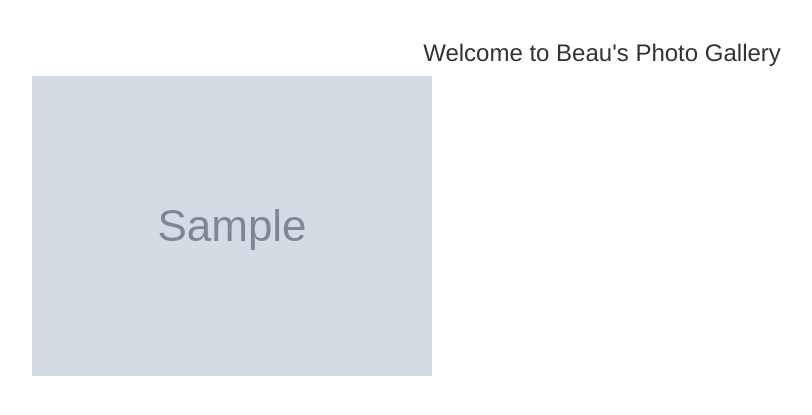
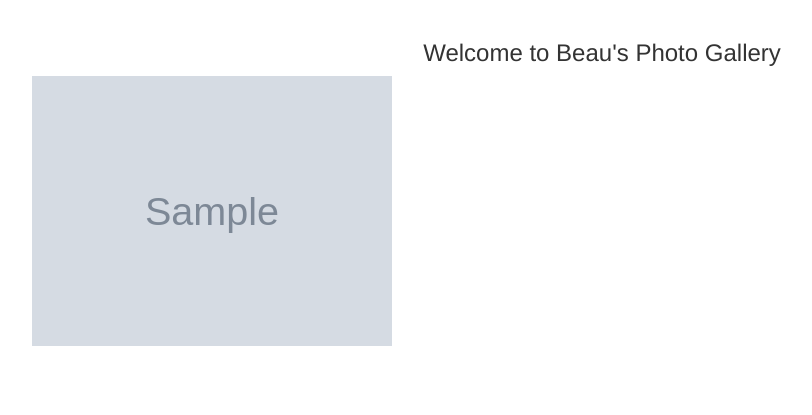
Before and after one commit to estherndichu/django1, a Django app: template gallery/templates/photos/index.html in a window 1280 px wide. Shown: the part 52-467 px from the top of the page, without its empty margins (38-850 px from the left). Run offline with Django 3.2, Linux system fonts and the light colour scheme; tables that the repository leaves empty hold one stand-in row (values such as "Sample post"); the template is opened without the code that fills it: values that come from a table or form of the project are taken from there, most other values are stand-ins (such as "Sample title", 1, 10 or a date in 2020); grey boxes marked "Sample" are stand-in pictures; some libraries are stand-ins or nearby versions.

Commit message:
style image display

```diff
--- a/collage/urls.py
+++ b/collage/urls.py
@@ -18,5 +18,5 @@ from django.contrib import admin
 
 urlpatterns = [
     url(r'^admin/', admin.site.urls),
-    url(r'^photos/',include('gallery.urls'))
+    url(r'',include('gallery.urls'))
 ]
--- a/gallery/templates/photos/index.html
+++ b/gallery/templates/photos/index.html
@@ -7,16 +7,35 @@
 
 <div class="container-fluid">
     <div class="container">
-        <div class="card-columns">
+        <div class="row">
             {% for image in images %}
-            <div class="card" data-toggle="modal" data-target="#{{image.id}}">
-                <img src="{{image.image.url}}" alt="Image" class="card-img">
+            <div class="col-md-4" >
+                <div class="card" data-toggle="modal" data-target="#{{image.id}}" >
+                    <img src="{{image.image.url}}" alt="Image" class="img-responsive">
+                </div>
+
+                <div class="modal" tabindex="-1" id="{{image.id}}">
+                    <div class="modal-dialog modal-dialog-centered">
+                        <div class="modal-content">
+                            <div class="modal-header">
+                                <h5 class="modal-title">{{image.name}}</h5>
+                                <button type="button" class="btn-close" data-bs-dismiss="modal"
+                                    aria-label="Close"></button>
+                            </div>
+                            <div class="modal-body">
+                                <img src="{{image.image.url}}" alt="Image">
+                            </div>
+                            <div class="modal-footer">
+                                <h6>Category: {{image.category}}</h6>
+                                <h6>Location :{{image.location}}</h6>
+                            </div>
+                        </div>
+                    </div>
+                </div>
             </div>
-
-
-
             {% endfor %}
         </div>
+
     </div>
 </div>
 
```
Also changed, not shown: static/js/script.js (added), 1 other file.
